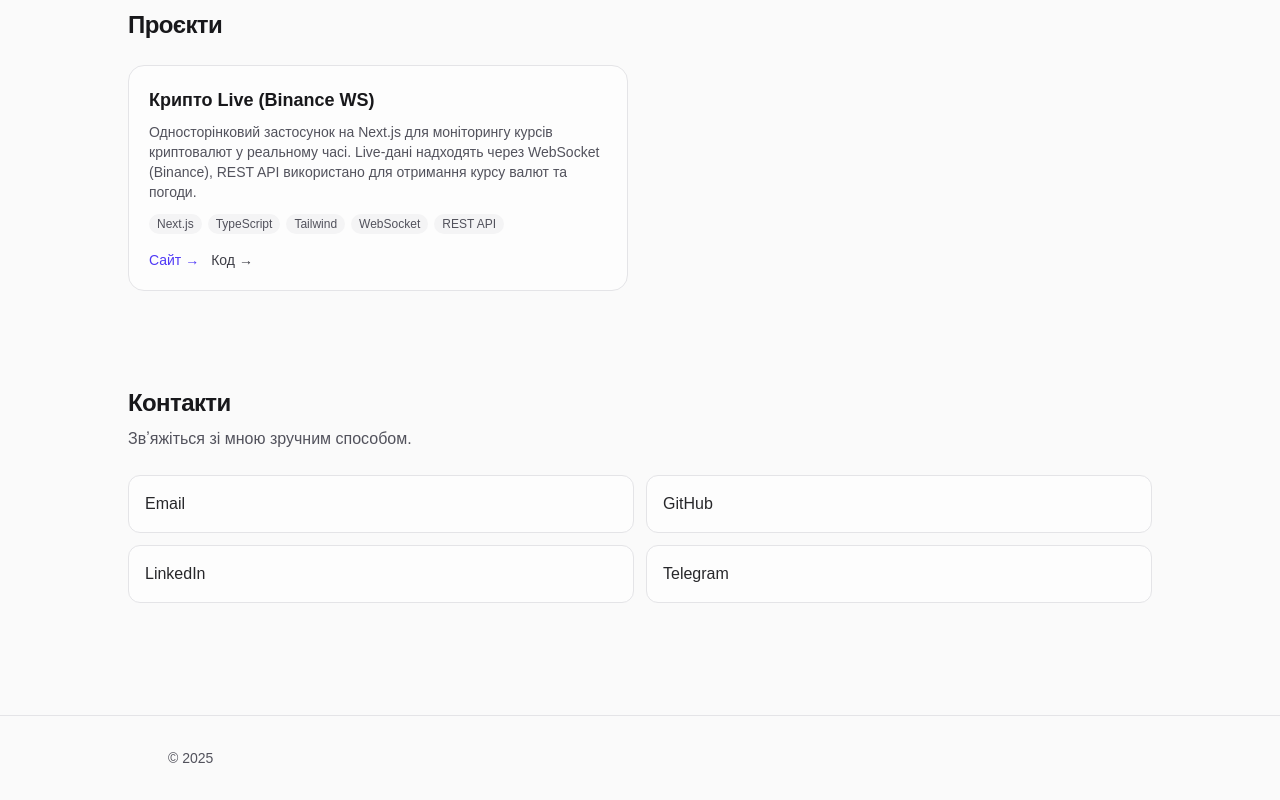
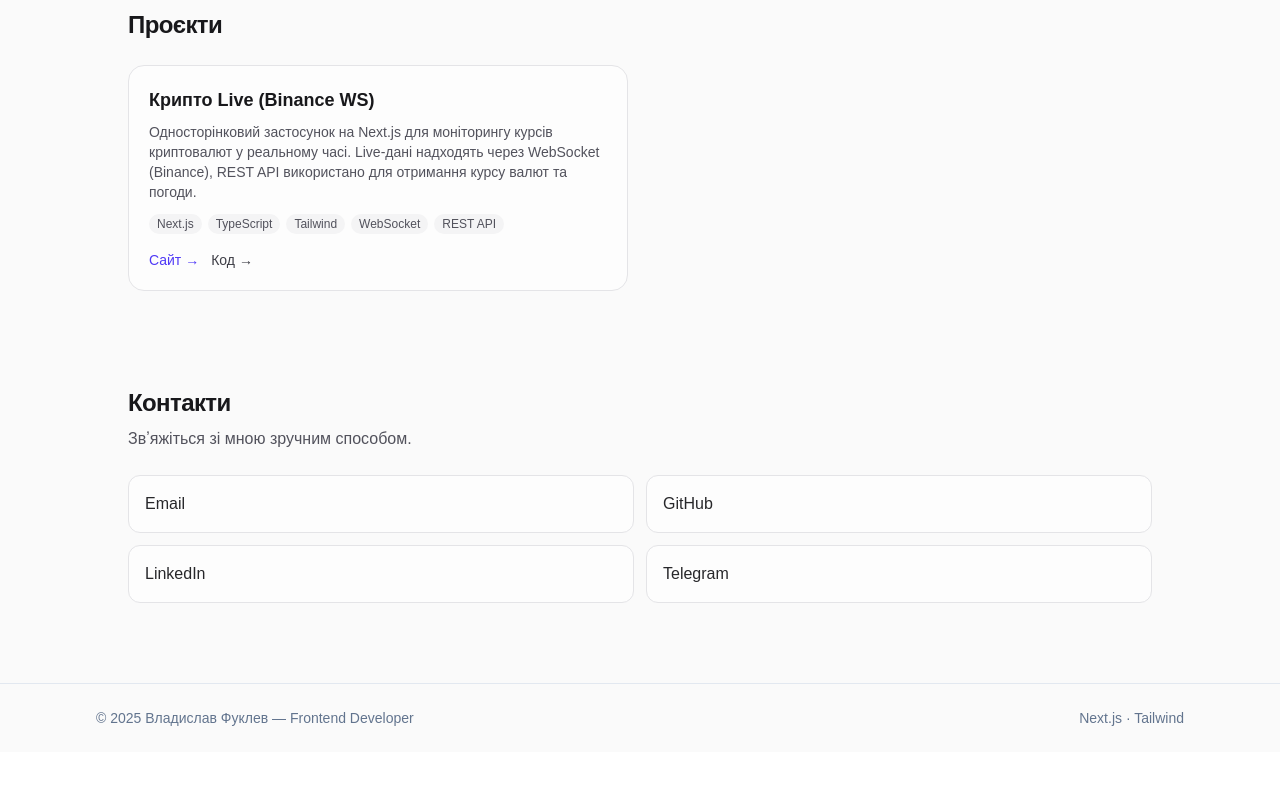
Before and after one commit to VladislavFuklev/portfolio, a Next.js app: page / in a window 1280 px wide. Shown: the part 814-1614 px from the top of the page. After the commit the page ends 1566 px from the top, so only its background shows below. Built offline with nearby package versions, Linux system fonts and the light colour scheme.

Commit message:
change footer

```diff
--- a/app/components/Footer.tsx
+++ b/app/components/Footer.tsx
@@ -1,8 +1,13 @@
 export default function Footer() {
 	return (
-		<footer className='mt-16 border-t border-zinc-200 py-8 text-sm text-zinc-600 dark:border-zinc-800 dark:text-zinc-400'>
-			<div className='mx-auto max-w-5xl px-6 sm:px-8 md:px-10'>
-				© {new Date().getFullYear()}
+		<footer className='border-t border-slate-200 mt-8'>
+			<div className='max-w-6xl mx-auto p-6 md:px-8 flex flex-col md:flex-row items-center justify-between text-sm text-slate-500'>
+				<p>
+					© {new Date().getFullYear()} Владислав Фуклев — Frontend Developer
+				</p>
+				<div className='mt-3 md:mt-0'>
+					Next.js · Tailwind
+				</div>
 			</div>
 		</footer>
 	)
```
